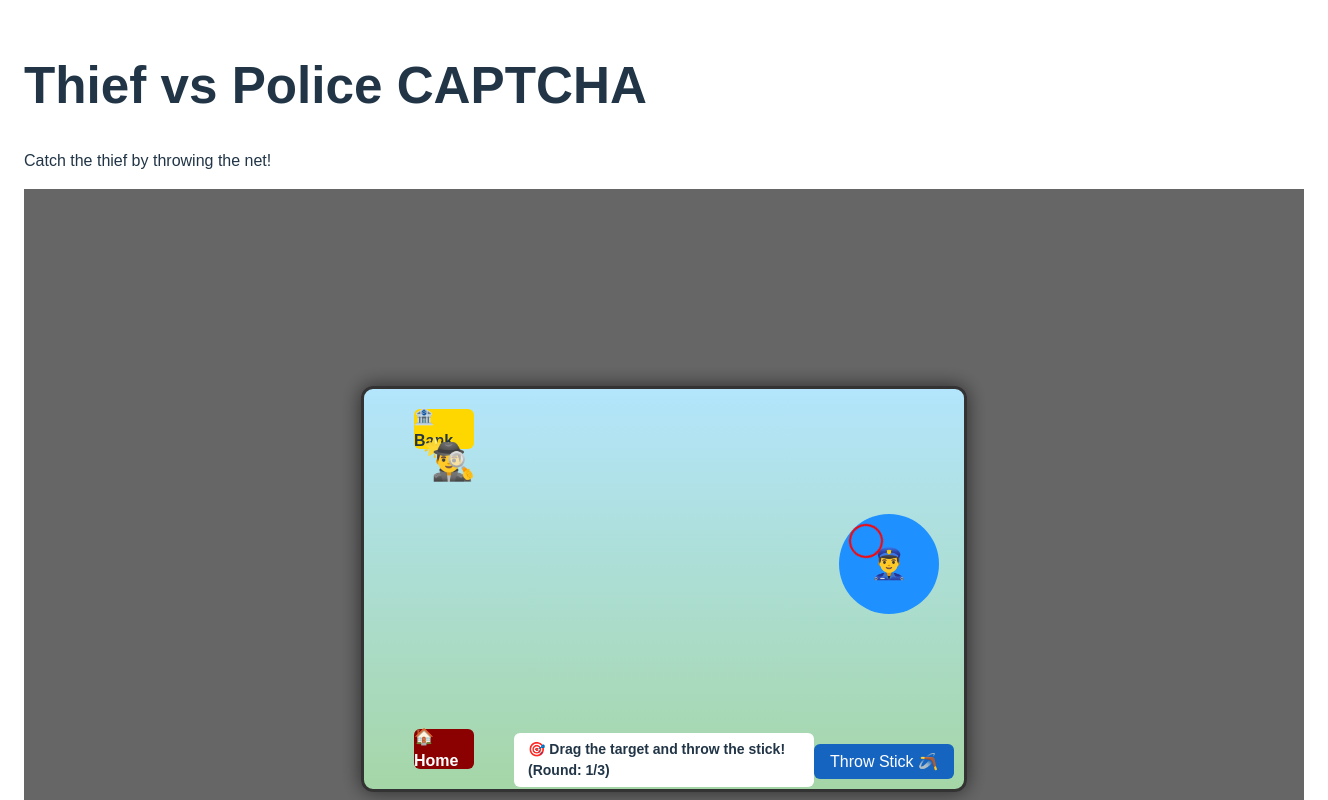
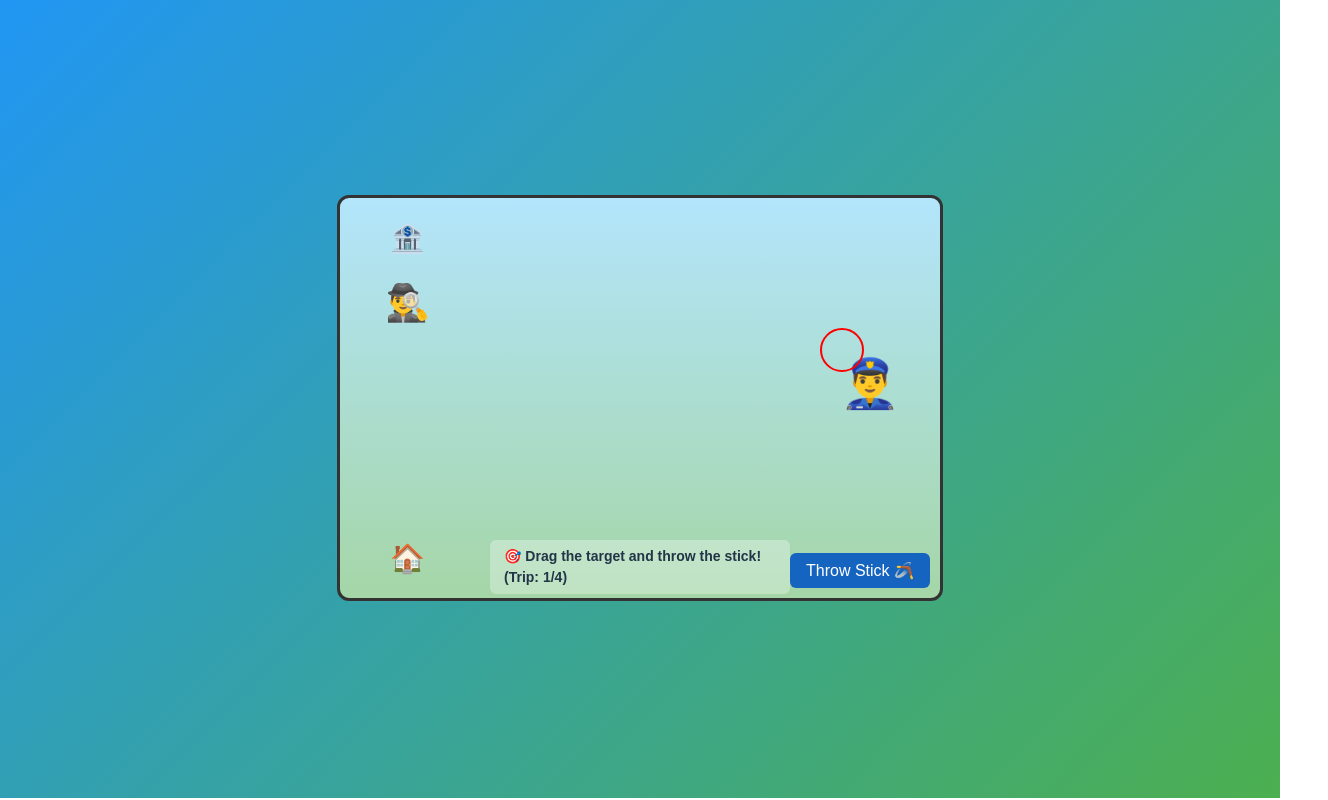
Before and after one commit to mickeyAlem27/Simple-verification, a React (Vite) app in the folder thief-police-captcha/: page / in a window 1280 px wide. Shown: the top 800 px of the page, 1328 px wide, since content can reach past the window. Built offline with nearby package versions, Linux system fonts and the light colour scheme.

Commit message:
the project

```diff
--- a/thief-police-captcha/src/App.jsx
+++ b/thief-police-captcha/src/App.jsx
@@ -4,29 +4,62 @@ import ThiefCatchScene from "./ThiefCatchScene";
 function App() {
   const [verified, setVerified] = useState(false);
 
+  // Prevent scroll and make full viewport
+  React.useEffect(() => {
+    document.body.style.margin = "0";
+    document.body.style.padding = "0";
+    document.body.style.overflow = "hidden"; // ✅ disables scrolling
+    document.body.style.width = "100%";
+    document.body.style.height = "100%";
+
+    return () => {
+      // Reset if component unmounts
+      document.body.style.overflow = "";
+    };
+  }, []);
+
   return (
-    <div style={{ padding: 24, fontFamily: "Arial, sans-serif" }}>
-      <h1>Thief vs Police CAPTCHA</h1>
-      <p>Catch the thief by throwing the net!</p>
+    <div
+      style={{
+        width: "100vw",
+        height: "100vh",
+        fontFamily: "Arial, sans-serif",
+        display: "flex",
+        flexDirection: "column",
+        alignItems: "center",
+        justifyContent: "center",
+        boxSizing: "border-box",
+      }}
+    >
+      <h2 style={{ margin: 12 }}>Thief vs Police CAPTCHA</h2>
 
-      <ThiefCatchScene onVerify={(ok) => {
+      {/* Game scene */}
+      <div style={{ flex: 1, width: "100%", display: "flex", justifyContent: "center", alignItems: "center" }}>
+        <ThiefCatchScene
+          onVerify={(ok) => {
             if (ok) {
               setVerified(true);
               alert("Nice! You caught the thief — you're verified.");
             } else {
               alert("Verification failed. Try again.");
             }
-      }} />
+          }}
+        />
+      </div>
 
-      <div style={{ marginTop: 20 }}>
-        <button disabled={!verified} style={{
+      {/* Signup button */}
+      <div style={{ margin: 12 }}>
+        <button
+          disabled={!verified}
+          style={{
             padding: "10px 16px",
             borderRadius: 8,
             backgroundColor: verified ? "#0ea5e9" : "#94a3b8",
             color: "white",
             fontWeight: "bold",
-          cursor: verified ? "pointer" : "not-allowed"
-        }}>
+            cursor: verified ? "pointer" : "not-allowed",
+          }}
+        >
           Complete Signup
         </button>
       </div>
--- a/thief-police-captcha/src/ThiefCatchScene.jsx
+++ b/thief-police-captcha/src/ThiefCatchScene.jsx
@@ -1,12 +1,17 @@
 import React, { useState, useEffect, useRef } from "react";
 
-export default function ThiefCatchScene() {
+export default function ThiefCatchScene({ onVerify }) {
   const STAGE_WIDTH = 600;
   const STAGE_HEIGHT = 400;
 
   const policePos = { x: STAGE_WIDTH - 100, y: STAGE_HEIGHT / 2 - 50 };
   const thiefHome = { x: 50, y: STAGE_HEIGHT - 60 };
   const bank = { x: 50, y: 20 };
+
+  const totalRounds = 2;
+  const tripTime = 4000; // slower thief
+  const totalDistance = Math.abs(bank.y - thiefHome.y);
+  const speed = totalDistance / (tripTime / 16.6); // px per frame
 
   const [thiefPos, setThiefPos] = useState({ ...thiefHome });
   const [verified, setVerified] = useState(false);
@@ -15,155 +20,134 @@ export default function ThiefCatchScene() {
   const [reticlePos, setReticlePos] = useState({ x: policePos.x, y: policePos.y });
   const [tripCount, setTripCount] = useState(0);
   const [kickEffect, setKickEffect] = useState(false);
-  const [failed, setFailed] = useState(false);
   const [showWelcome, setShowWelcome] = useState(false);
-  const [stars, setStars] = useState([]);
 
-  const stageRef = useRef(null);
-  const forwardRef = useRef(true); // track direction
-  const [reticleAngle, setReticleAngle] = useState(0);
+  const forwardRef = useRef(true);
+  const pauseRef = useRef(false);
+  const thiefRef = useRef(thiefPos); // ✅ Real-time thief tracker
+  const animationRefs = useRef({ arrow: null, thief: null });
 
-  // 🔁 Reticle rotation
+  // Update ref whenever thief moves
   useEffect(() => {
-    const interval = setInterval(() => setReticleAngle((prev) => (prev + 3) % 360), 50);
-    return () => clearInterval(interval);
-  }, []);
+    thiefRef.current = thiefPos;
+  }, [thiefPos]);
 
-  // 🕵️‍♂️ Thief movement & star follow
+  // ✅ Thief movement
   useEffect(() => {
-    if (verified || failed || showWelcome) return;
-
-    const baseSpeed = 1.4;
-    let animationFrame;
+    if (verified || showWelcome) return;
+    let frame;
 
     const move = () => {
       setThiefPos((pos) => {
+        if (pauseRef.current) return pos;
+
         const target = forwardRef.current ? bank : thiefHome;
-        const dx = target.x - pos.x;
         const dy = target.y - pos.y;
-        const dist = Math.sqrt(dx * dx + dy * dy);
-
-        if (dist < baseSpeed) {
-          // 🌟 When thief reaches bank
-          if (forwardRef.current) {
-            const newStarsCount = tripCount + 1; // 1 → 1 star, 2 → 2 stars, 3 → 3 stars
-            const newStars = Array.from({ length: newStarsCount }).map(() => ({
-              id: Date.now() + Math.random(),
-              offsetX: Math.random() * 30 - 15,
-              offsetY: Math.random() * 30 - 15,
-              size: 18 + Math.random() * 6,
-              life: 1,
-            }));
-            setStars(newStars);
-          } else {
-            // 🏠 Returned home
-            setTripCount((prev) => {
-              const newCount = prev + 1;
-              if (newCount >= 3) {
-                setFailed(true);
-                setMessage("❌ Failed to verify!");
+        if (Math.abs(dy) < speed) {
+          const nextTrip = tripCount + 1;
+          pauseRef.current = true;
+          setTimeout(() => {
+            if (nextTrip >= totalRounds * 2) setShowWelcome(true);
+            else {
+              setTripCount(nextTrip);
+              forwardRef.current = !forwardRef.current;
+              pauseRef.current = false;
             }
-              return newCount;
-            });
+          }, 800);
+          return { ...pos, y: target.y };
         }
 
-          // Reverse direction
-          forwardRef.current = !forwardRef.current;
-          return pos;
-        }
+        const moveY = dy > 0 ? speed : -speed;
+        const offsetX = Math.sin(Date.now() * 0.006) * 5; // tiny wiggle
+        return { x: thiefHome.x + offsetX, y: pos.y + moveY };
+      });
+      frame = requestAnimationFrame(move);
+    };
+    frame = requestAnimationFrame(move);
+    animationRefs.current.thief = frame;
+    return () => cancelAnimationFrame(frame);
+  }, [verified, showWelcome, tripCount, speed]);
+// Inside handleShoot
+  // ✅ Throw boomerang (real-time collision)
+  const handleShoot = () => {
+    if (verified || arrowPos) return;
 
-        const curveX = Math.sin(Date.now() / 400) * 2;
-        const curveY = Math.cos(Date.now() / 350) * 1.5;
+    const startX = policePos.x;
+    const startY = policePos.y;
+    const targetX = reticlePos.x;
+    const targetY = reticlePos.y;
 
-        // ✨ Update star position to follow thief
-        setStars((prevStars) =>
-          prevStars.map((s) => ({
-            ...s,
-            life: s.life > 0.02 ? s.life - 0.002 : 0,
-            x: pos.x + s.offsetX + curveX,
-            y: pos.y + s.offsetY + curveY,
-          }))
-        );
-
-        return {
-          x: pos.x + (dx / dist) * baseSpeed + curveX,
-          y: pos.y + (dy / dist) * baseSpeed + curveY,
-        };
-      });
-
-      animationFrame = requestAnimationFrame(move);
-    };
-
-    animationFrame = requestAnimationFrame(move);
-    return () => cancelAnimationFrame(animationFrame);
-  }, [verified, failed, showWelcome, tripCount]);
-
-  // 🪃 Throw action
-  const handleShoot = () => {
-    if (verified || arrowPos || failed) return;
-
-    setArrowPos({ x: policePos.x, y: policePos.y });
-    const duration = 800;
+    const duration = 1000;
     const startTime = performance.now();
 
     const animate = (time) => {
-      const progress = (time - startTime) / duration;
-      if (progress < 1) {
-        setArrowPos({
-          x: policePos.x + (reticlePos.x - policePos.x) * progress,
-          y: policePos.y + (reticlePos.y - policePos.y) * progress,
-        });
-        requestAnimationFrame(animate);
-      } else {
-        const dx = reticlePos.x - thiefPos.x;
-        const dy = reticlePos.y - thiefPos.y;
-        const distance = Math.sqrt(dx * dx + dy * dy);
+      const progress = Math.min(1, (time - startTime) / duration);
+      const x = startX + (targetX - startX) * progress;
+      const y = startY + (targetY - startY) * progress;
+      setArrowPos({ x, y });
 
-        if (distance < 25) {
+      // ✅ Live collision with thiefRef
+      const thief = thiefRef.current;
+      const dx = Math.abs(thief.x - x);
+      const dy = Math.abs(thief.y - y);
+
+      if (dx < 25 && dy < 35) {
         setVerified(true);
-          setMessage("💥 BOOM! Thief got caught!");
         setKickEffect(true);
+        setMessage("💥 Boom! You hit the thief perfectly!");
+        cancelAnimationFrame(animationRefs.current.arrow);
         setTimeout(() => {
           setKickEffect(false);
           setShowWelcome(true);
+          if (onVerify) onVerify(true);
         }, 800);
+        return;
+      }
+
+      if (progress < 1 && !verified) {
+        animationRefs.current.arrow = requestAnimationFrame(animate);
       } else {
-          setMessage("❌ Missed! Try again!");
-        }
-        setTimeout(() => setArrowPos(null), 500);
+        if (!verified) setMessage("❌ Missed! Try again!");
+        setTimeout(() => setArrowPos(null), 800);
       }
     };
 
-    requestAnimationFrame(animate);
+    animationRefs.current.arrow = requestAnimationFrame(animate);
   };
 
-  // 🎯 Drag target
+  // ✅ Smooth and responsive target drag
   const handlePointerDown = (e) => {
     e.preventDefault();
-    const pointerMove = (moveEvent) => {
-      const rect = stageRef.current.getBoundingClientRect();
-      const x = Math.max(20, Math.min(STAGE_WIDTH - 20, moveEvent.clientX - rect.left));
-      const y = Math.max(20, Math.min(STAGE_HEIGHT - 20, moveEvent.clientY - rect.top));
+    const container = e.target.closest("div");
+    const rect = container.getBoundingClientRect();
+
+    const move = (ev) => {
+      const x = Math.max(20, Math.min(STAGE_WIDTH - 20, ev.clientX - rect.left));
+      const y = Math.max(20, Math.min(STAGE_HEIGHT - 20, ev.clientY - rect.top));
       setReticlePos({ x, y });
     };
-    const pointerUp = () => {
-      document.removeEventListener("pointermove", pointerMove);
-      document.removeEventListener("pointerup", pointerUp);
+
+    const up = () => {
+      document.removeEventListener("pointermove", move);
+      document.removeEventListener("pointerup", up);
     };
-    document.addEventListener("pointermove", pointerMove);
-    document.addEventListener("pointerup", pointerUp);
+
+    document.addEventListener("pointermove", move);
+    document.addEventListener("pointerup", up);
   };
 
   const handleRetry = () => {
-    setFailed(false);
     setVerified(false);
     setTripCount(0);
     setThiefPos({ ...thiefHome });
     setMessage("🎯 Drag the target and throw the stick!");
-    setStars([]);
+    setArrowPos(null);
+    setShowWelcome(false);
+    forwardRef.current = true;
+    pauseRef.current = false;
   };
 
-  // 🎉 Success screen
+  // ✅ Mission complete
   if (showWelcome) {
     return (
       <div
@@ -179,19 +163,16 @@ export default function ThiefCatchScene() {
           fontFamily: "Poppins, sans-serif",
         }}
       >
-        <h1 style={{ fontSize: 40 }}>🎉 Mission Complete!</h1>
-        <h2 style={{ fontSize: 28, marginBottom: 30 }}>Welcome, Officer 👮‍♂️</h2>
+        <h1 style={{ fontSize: 36 }}>🎉 Mission Complete!</h1>
+        <h2 style={{ fontSize: 22, marginBottom: 20 }}>You caught the thief 👮‍♂️</h2>
         <button
-          onClick={() => {
-            setShowWelcome(false);
-            handleRetry();
-          }}
+          onClick={handleRetry}
           style={{
             background: "#fff",
             color: "#333",
-            padding: "12px 28px",
-            fontSize: 18,
-            borderRadius: 10,
+            padding: "10px 22px",
+            fontSize: 16,
+            borderRadius: 8,
             border: "none",
             cursor: "pointer",
             fontWeight: "bold",
@@ -203,22 +184,19 @@ export default function ThiefCatchScene() {
     );
   }
 
-  // 🎮 Game view
+  // ✅ Game scene
   return (
     <div
       style={{
-        position: "relative",
         width: "100vw",
         height: "100vh",
-        backgroundColor: "rgba(0,0,0,0.6)",
-        backdropFilter: "blur(4px)",
         display: "flex",
+        justifyContent: "center",
         alignItems: "center",
-        justifyContent: "center",
+        background: "linear-gradient(135deg, #2196f3, #4caf50)",
       }}
     >
       <div
-        ref={stageRef}
         style={{
           position: "relative",
           width: STAGE_WIDTH,
@@ -227,101 +205,31 @@ export default function ThiefCatchScene() {
           border: "3px solid #333",
           borderRadius: 12,
           overflow: "hidden",
-          boxShadow: "0 0 20px rgba(0,0,0,0.6)",
         }}
       >
         {/* 🏦 Bank */}
-        <div
-          style={{
-            position: "absolute",
-            top: bank.y,
-            left: bank.x,
-            width: 60,
-            height: 40,
-            backgroundColor: "#FFD700",
-            borderRadius: 6,
-            display: "flex",
-            alignItems: "center",
-            justifyContent: "center",
-            fontWeight: "bold",
-          }}
-        >
-          🏦 Bank
-        </div>
+        <div style={{ position: "absolute", top: bank.y, left: bank.x, fontSize: 28 }}>🏦</div>
 
         {/* 🏠 Home */}
-        <div
-          style={{
-            position: "absolute",
-            top: thiefHome.y,
-            left: thiefHome.x,
-            width: 60,
-            height: 40,
-            backgroundColor: "#8B0000",
-            borderRadius: 6,
-            display: "flex",
-            alignItems: "center",
-            justifyContent: "center",
-            color: "white",
-            fontWeight: "bold",
-          }}
-        >
-          🏠 Home
-        </div>
+        <div style={{ position: "absolute", top: thiefHome.y, left: thiefHome.x, fontSize: 28 }}>🏠</div>
 
         {/* 👮‍♂️ Police */}
-        <div
-          style={{
-            position: "absolute",
-            top: policePos.y - 25,
-            left: policePos.x - 25,
-            width: 100,
-            height: 100,
-            backgroundColor: "#1E90FF",
-            borderRadius: "50%",
-            display: "flex",
-            alignItems: "center",
-            justifyContent: "center",
-            color: "white",
-            fontSize: 30,
-            fontWeight: "bold",
-          }}
-        >
-          👮‍♂️
-        </div>
+        <div style={{ position: "absolute", top: policePos.y, left: policePos.x, fontSize: 48 }}>👮‍♂️</div>
 
         {/* 🕵️‍♂️ Thief */}
         <div
           style={{
             position: "absolute",
-            top: thiefPos.y + (kickEffect ? -30 : 0),
+            top: thiefPos.y + (kickEffect ? -20 : 0),
             left: thiefPos.x + (kickEffect ? 20 : 0),
             fontSize: 36,
-            zIndex: 10,
-            transition: kickEffect ? "all 0.3s ease" : "none",
+            transition: kickEffect ? "all 0.2s ease" : "none",
           }}
         >
           {!verified ? "🕵️‍♂️" : "💀"}
         </div>
 
-        {/* 🌟 Stars moving with thief */}
-        {stars.map((s) => (
-          <div
-            key={s.id}
-            style={{
-              position: "absolute",
-              left: s.x || thiefPos.x + s.offsetX,
-              top: s.y || thiefPos.y + s.offsetY,
-              opacity: s.life,
-              fontSize: s.size,
-              transition: "all 0.1s linear",
-            }}
-          >
-            🌟
-          </div>
-        ))}
-
-        {/* 🪃 Stick */}
+        {/* 🪃 Boomerang */}
         {arrowPos && (
           <div
             style={{
@@ -341,20 +249,18 @@ export default function ThiefCatchScene() {
           onPointerDown={handlePointerDown}
           style={{
             position: "absolute",
-            left: reticlePos.x - 15,
-            top: reticlePos.y - 15,
-            width: 30,
-            height: 30,
+            left: reticlePos.x - 20,
+            top: reticlePos.y - 20,
+            width: 40,
+            height: 40,
             border: "2px solid red",
             borderRadius: "50%",
-            transform: `rotate(${reticleAngle}deg)`,
-            transition: "transform 0.1s linear",
             cursor: "grab",
           }}
         ></div>
 
-        {/* 🪃 Throw Button */}
-        {!verified && !failed && (
+        {/* Throw Button */}
+        {!verified && (
           <button
             onClick={handleShoot}
             style={{
@@ -377,52 +283,18 @@ export default function ThiefCatchScene() {
         <div
           style={{
             position: "absolute",
-            bottom: 2,
+            bottom: 4,
             left: "50%",
             transform: "translateX(-50%)",
-            backgroundColor: "white",
+            backgroundColor: "rgba(255,255,255,0.3)",
             padding: "6px 14px",
             borderRadius: 6,
             fontWeight: "bold",
             fontSize: 14,
           }}
         >
-          {message} (Round: {tripCount + 1}/3)
+          {message} (Trip: {tripCount}/{totalRounds * 2})
         </div>
-
-        {/* ❌ FAIL */}
-        {failed && (
-          <div
-            style={{
-              position: "absolute",
-              inset: 0,
-              backgroundColor: "rgba(0,0,0,0.6)",
-              display: "flex",
-              flexDirection: "column",
-              alignItems: "center",
-              justifyContent: "center",
-              color: "white",
-              fontSize: 22,
-              fontWeight: "bold",
-            }}
-          >
-            <div style={{ marginBottom: 20, fontSize: 28 }}>❌ Failed to Verify!</div>
-            <button
-              onClick={handleRetry}
-              style={{
-                padding: "10px 20px",
-                backgroundColor: "#f44336",
-                border: "none",
-                borderRadius: 8,
-                color: "white",
-                fontSize: 18,
-                cursor: "pointer",
-              }}
-            >
-              🔁 Retry
-            </button>
-          </div>
-        )}
       </div>
     </div>
   );
```
Lines whose indentation alone changed are shown as unchanged.
